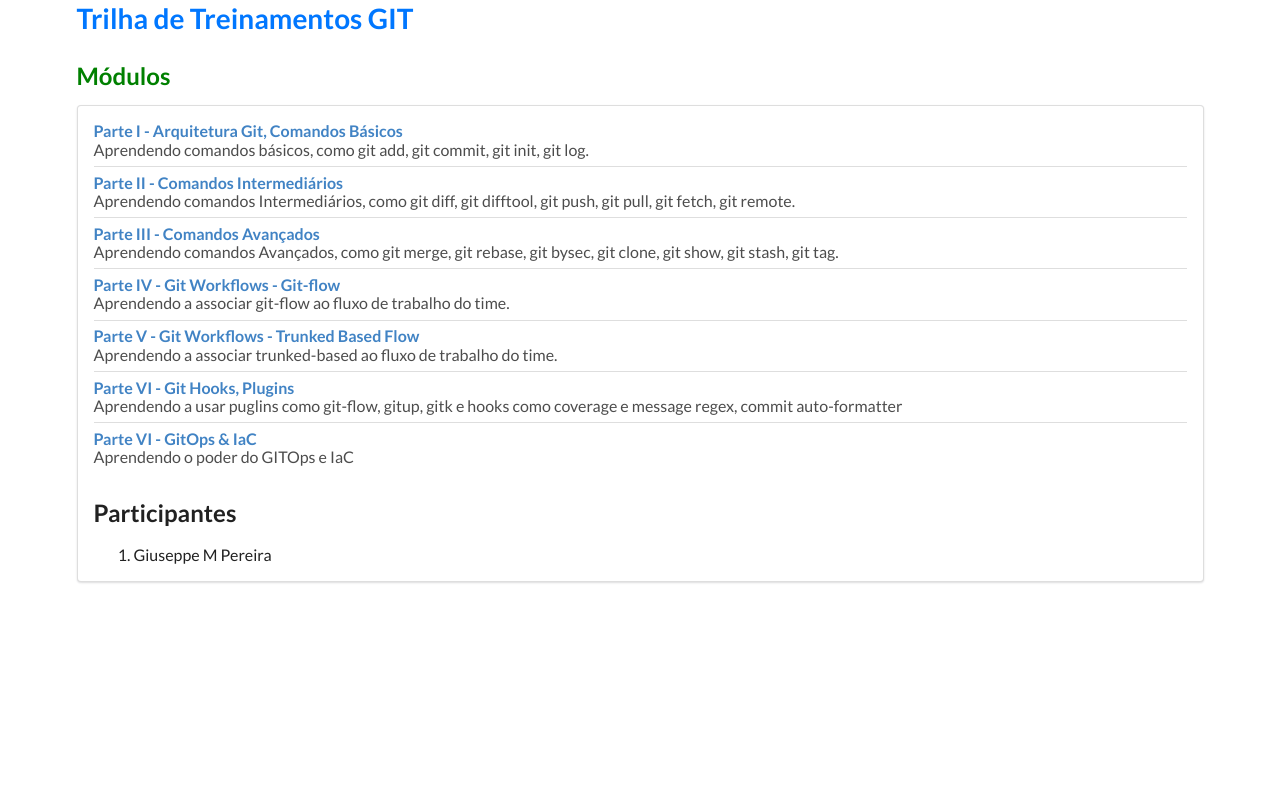
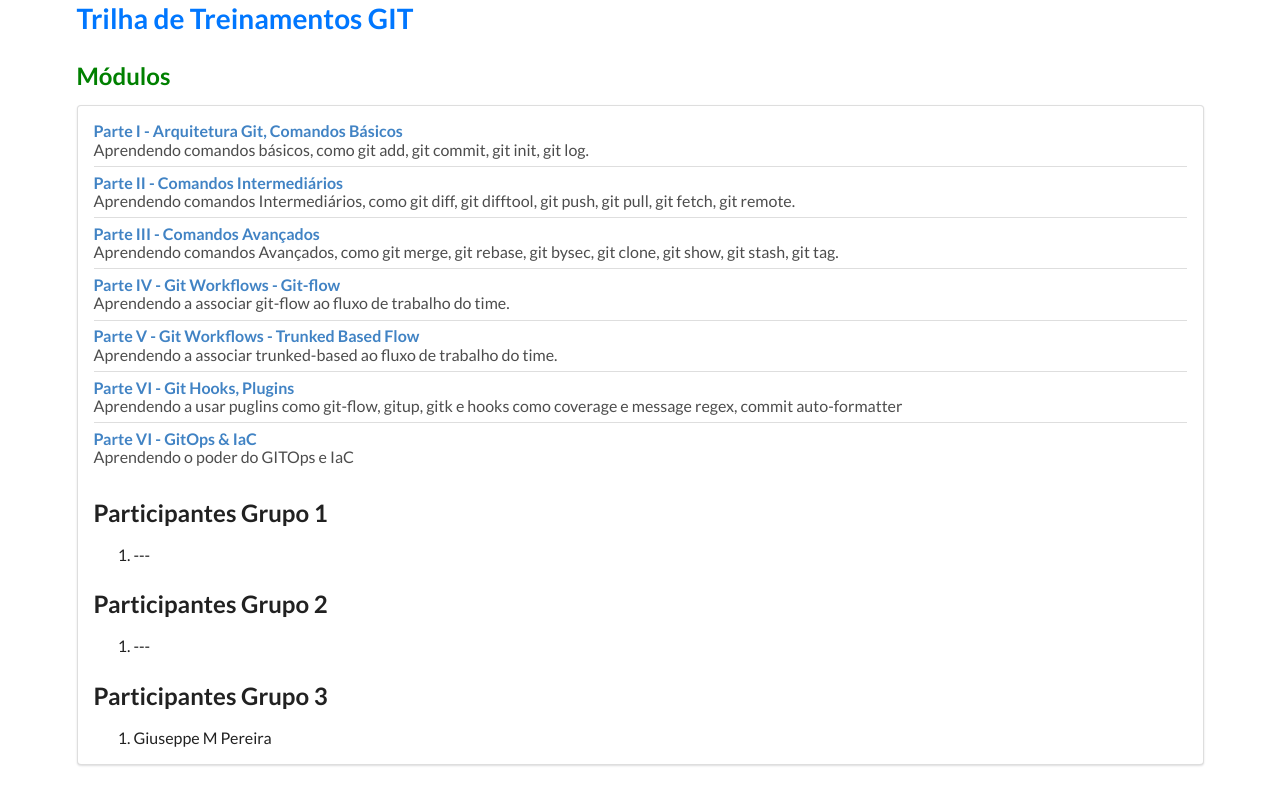
Before and after one commit to GiuseppeMP/treinamento-git-arquitetura-basico, a plain HTML site: page index.html in a window 1280 px wide. Drawn offline with nearby package versions, Linux system fonts and the light colour scheme.

Commit message:
Adicionando Participante Giuseppe M Pereira ao Grupo 3

```diff
--- a/index.html
+++ b/index.html
@@ -43,7 +43,11 @@
 					 <div class="description">Aprendendo o poder do GITOps e IaC</a>
 				</div>
 			</div>
-			<h2>Participantes</h2>
+			<h2>Participantes Grupo 1</h2>
+			<ol><li>---</li></ol>
+			<h2>Participantes Grupo 2</h2>
+			<ol><li>---</li></ol>
+			<h2>Participantes Grupo 3</h2>
 			<ol><li>Giuseppe M Pereira</li></ol>
 		</div>
 	</body>
```
